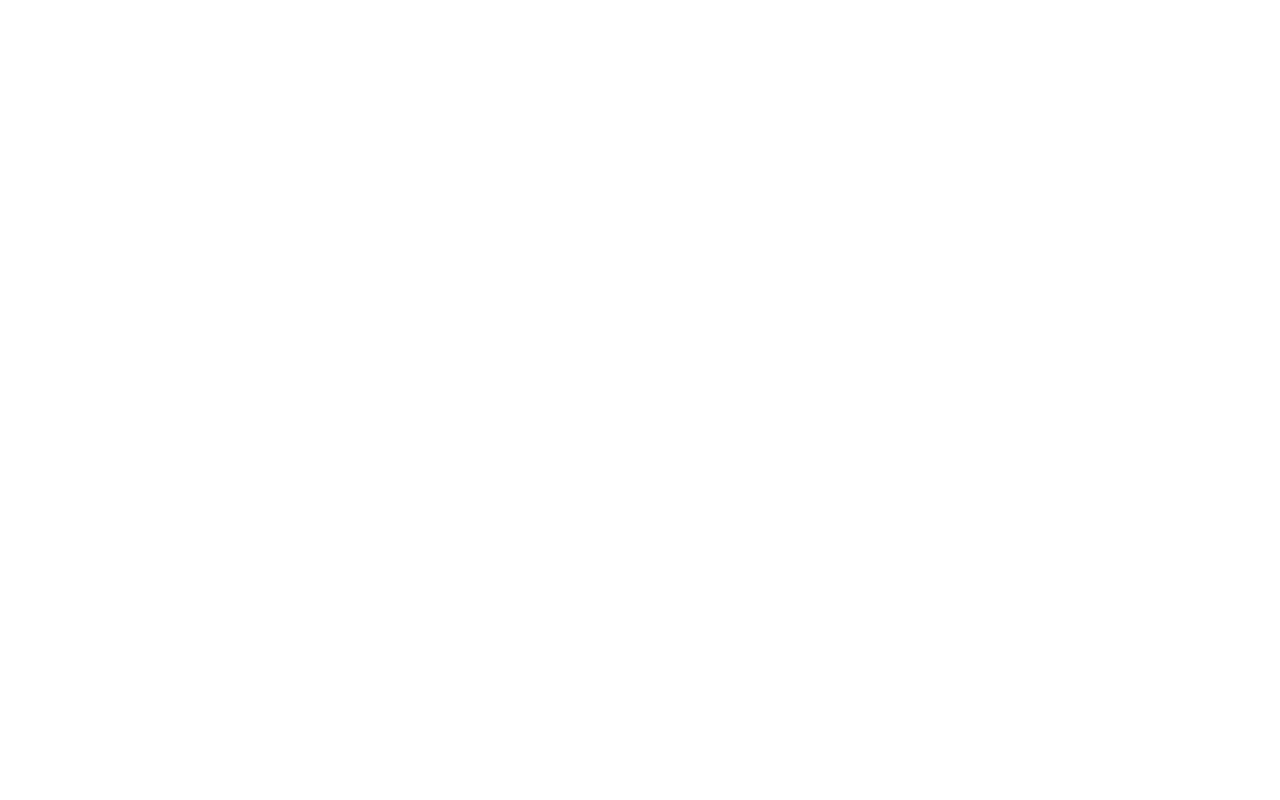
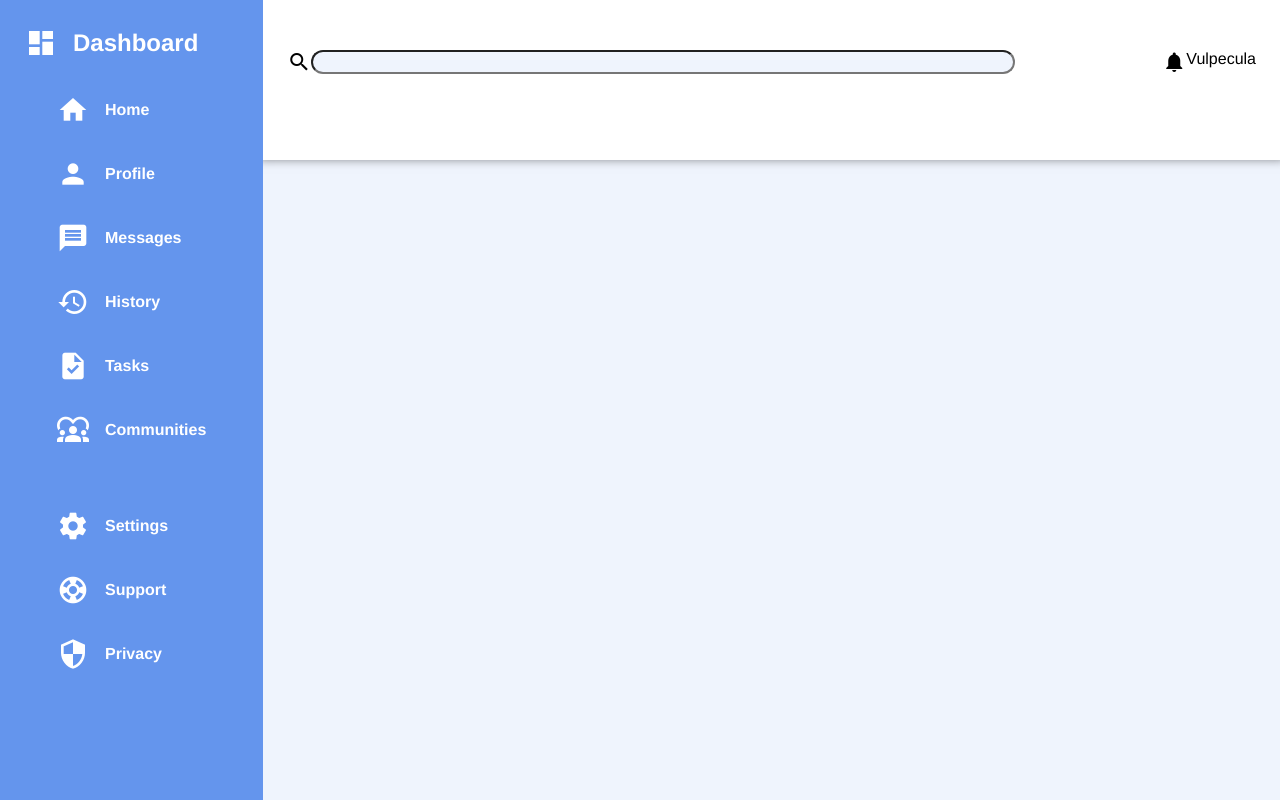
Before and after one commit to ntoulos94/mock-dashboard, a plain HTML site: page index.html in a window 1280 px wide. Drawn offline with Linux system fonts and the light colour scheme.

Commit message:
Added navbar, header and styles

```diff
--- a/index.html
+++ b/index.html
@@ -1,12 +1,93 @@
 <!DOCTYPE html>
 <html lang="en">
-<head>
-    <meta charset="UTF-8">
-    <meta name="viewport" content="width=device-width, initial-scale=1.0">
+  <head>
+    <meta charset="UTF-8" />
+    <meta name="viewport" content="width=device-width, initial-scale=1.0" />
     <title>Mock Dashboard</title>
-    <link rel="stylesheet" href="style.css">
-</head>
-<body>
+    <link rel="stylesheet" href="style.css" />
+    <link
+      rel="stylesheet"
+      href="https://fonts.googleapis.com/icon?family=Material+Icons"
+    />
+  </head>
+  <body>
+    <main>
+      <header>
+        <div class="top-part">
+          <div class="search-bar">
+            <span class="material-icons">search</span>
+            <input type="text" name="search" id="search" />
+          </div>
+          <div class="account">
+            <span class="material-icons">notifications</span>
+            <div class="account-icon"><img src="" alt=""></div>
+            <div class="account-name">Vulpecula</div>
+          </div>
+        </div>
+        <div class="bottom-part">
+          <div class="welcome"></div>
+          <div class="header-links"></div>
+        </div>
+      </header>
+      <div class="sidebar">
+        <a href="#"
+          ><div class="nav-title">
+            <span class="material-icons">dashboard</span>
+            <h2>Dashboard</h2>
+          </div></a
+        >
 
-</body>
+        <ul class="nav">
+          <li class="nav-item">
+            <a href="#" class="nav-link"
+              ><span class="material-icons">home</span>Home</a
+            >
+          </li>
+          <li class="nav-item">
+            <a href="#" class="nav-link"
+              ><span class="material-icons">person</span>Profile</a
+            >
+          </li>
+          <li class="nav-item">
+            <a href="#" class="nav-link"
+              ><span class="material-icons">message</span>Messages</a
+            >
+          </li>
+          <li class="nav-item">
+            <a href="#" class="nav-link"
+              ><span class="material-icons">history</span>History</a
+            >
+          </li>
+          <li class="nav-item">
+            <a href="#" class="nav-link"
+              ><span class="material-icons">task</span>Tasks</a
+            >
+          </li>
+          <li class="nav-item">
+            <a href="#" class="nav-link"
+              ><span class="material-icons">diversity_1</span>Communities</a
+            >
+          </li>
+        </ul>
+        <ul class="nav">
+          <li class="nav-item">
+            <a href="#" class="nav-link"
+              ><span class="material-icons">settings</span>Settings</a
+            >
+          </li>
+          <li class="nav-item">
+            <a href="#" class="nav-link"
+              ><span class="material-icons">support</span>Support</a
+            >
+          </li>
+          <li class="nav-item">
+            <a href="#" class="nav-link"
+              ><span class="material-icons">security</span>Privacy</a
+            >
+          </li>
+        </ul>
+      </div>
+      <div class="content"></div>
+    </main>
+  </body>
 </html>
--- a/style.css
+++ b/style.css
@@ -0,0 +1,96 @@
+* {
+  margin: 0;
+  padding: 0;
+  font-family: "Franklin Gothic Medium", "Arial Narrow", Arial, sans-serif;
+}
+
+a {
+  text-decoration: none;
+}
+
+main {
+  width: 100vw;
+  height: 100vh;
+  max-width: 100%;
+  background-color: rgba(100, 148, 237, 0.1);
+  display: grid;
+  grid-template: repeat(5, 1fr) / repeat(6, 1fr);
+}
+
+header {
+  background-color: white;
+  grid-column-start: 2;
+  grid-column-end: 7;
+  padding: 2rem 1.5rem;
+  box-shadow: 0 -6px 10px 5px rgba(0, 0, 0, 0.5);
+}
+
+.sidebar {
+  background-color: cornflowerblue;
+  grid-row-start: 1;
+  grid-row-end: 7;
+  padding: 25px;
+  display: grid;
+  grid-template-rows: repeat(5, 1fr);
+  align-items: center;
+  justify-content: center;
+}
+
+.nav-title {
+  color: white;
+  display: flex;
+  align-items: center;
+  gap: 1rem;
+}
+
+.nav-title .material-icons {
+  font-size: 2rem;
+  transition: 1s;
+}
+.nav-title .material-icons:hover {
+  transform: rotate(90deg);
+}
+.nav {
+  list-style: none;
+  margin: 1rem;
+}
+
+.nav-item {
+  padding: 1rem;
+}
+
+.nav-link {
+  color: white;
+  font-weight: 800;
+  display: flex;
+  align-items: center;
+  gap: 1rem;
+}
+
+.nav-link .material-icons {
+  font-size: 2rem;
+}
+
+header {
+  display: grid;
+}
+
+.top-part {
+  display: grid;
+  align-items: center;
+  grid-template-columns: 1fr max-content;
+}
+
+.account {
+  display: flex;
+}
+
+.search-bar {
+  display: flex;
+}
+
+#search {
+  width: 80%;
+  border-radius: 15px;
+  background-color: rgba(100, 148, 237, 0.1);
+}
```
